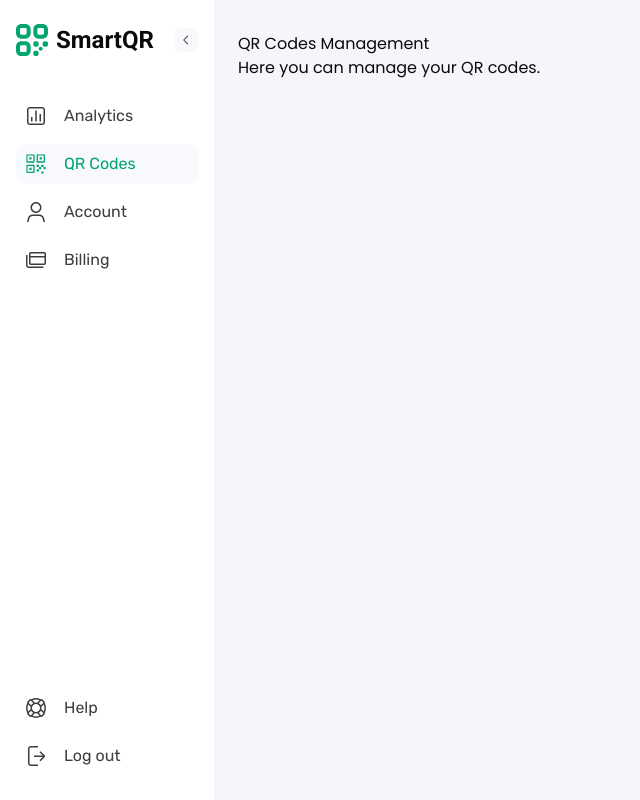
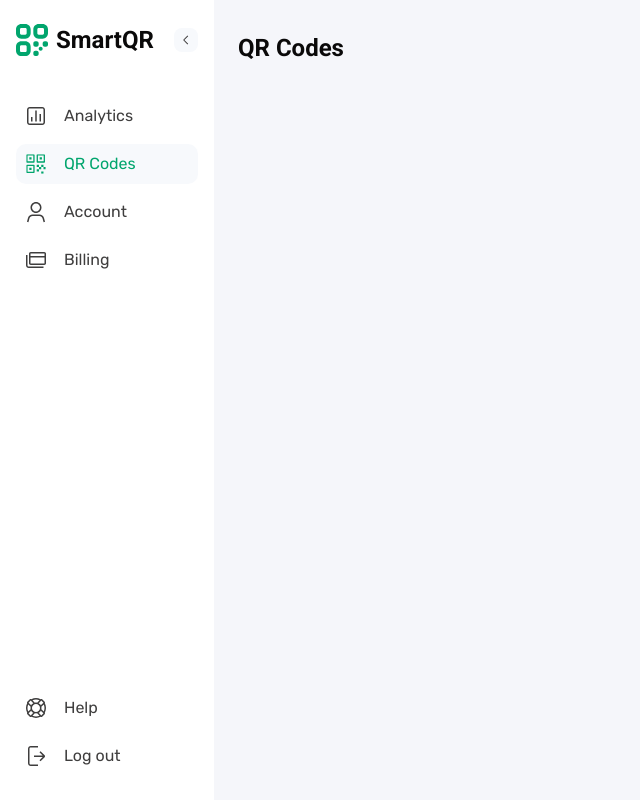
Before and after one commit to monaim3/QR-Code, a Next.js app: page /qr-codes in a window 1280 px wide. Shown: the whole page, without its empty margins (0-640 px from the left). Built offline with nearby package versions, Linux system fonts and the light colour scheme.

Commit message:
feat(dashboard): add qr code page title

```diff
--- a/app/(dashboard)/qr-codes/page.tsx
+++ b/app/(dashboard)/qr-codes/page.tsx
@@ -1,8 +1,11 @@
 export default function QrCodes() {
   return (
-    <div>
-      <h2>QR Codes Management</h2>
-      <p>Here you can manage your QR codes.</p>
-    </div>
+    <>
+      <div className="flex items-center justify-between gap-8">
+        <h2 className="font-roboto font-bold text-[var(--Black)] text-[24px] leading-[var(--Typeface-Line-height-Heading-3)]">
+          QR Codes
+        </h2>
+      </div>
+    </>
   );
 }
--- a/app/globals.css
+++ b/app/globals.css
@@ -50,6 +50,9 @@
   --font-poppins: "Poppins", sans-serif;
   --font-roboto: "Roboto", sans-serif;
   --font-rubik: "Rubik", sans-serif;
+
+  --Typeface-Size-Headings-Heading-3: 24px;
+  --Typeface-Line-height-Heading-3: 32px;
 }
 
 .dark {
--- a/components/dashboard/layout/MenuItem.tsx
+++ b/components/dashboard/layout/MenuItem.tsx
@@ -31,9 +31,7 @@ export default function MenuItem({
           transition-colors
           ${
             active
-              ? collapsed
-                ? "text-[var(--Blue)]"
-                : "bg-[var(--Light-blue)] text-[var(--Blue)]"
+              ? "bg-[var(--Light-blue)] text-[var(--Blue)]"
               : "text-[var(--Dark-gray)]"
           }
         `}
```
